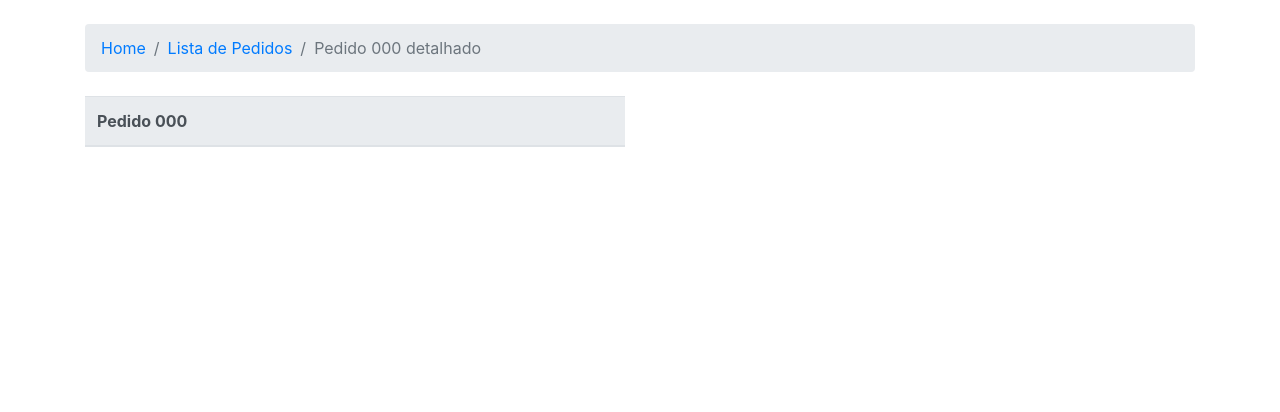
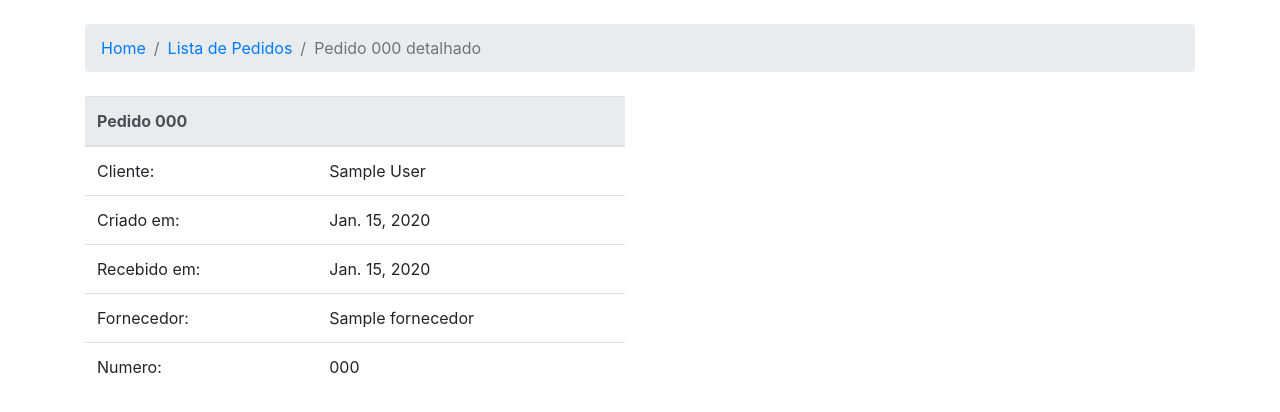
Before and after one commit to troublie/fdb_development, a Django app: page /lista_pedido/pedido_detalhes/1/ in a window 1280 px wide. Shown: the part 56-468 px from the top of the page. Run offline with Django 3.2, Linux system fonts and the light colour scheme; tables that the repository leaves empty hold one stand-in row (values such as "Sample post"); lists and menus that the app fills with data are empty; some libraries are stand-ins or nearby versions.

Commit message:
Comecar Item Detalhes View 3

```diff
--- a/myproject/templates/pedido_detalhes.html
+++ b/myproject/templates/pedido_detalhes.html
@@ -1,4 +1,5 @@
 {% extends 'base.html' %}
+{% load form_tags %}
 {% block title %} Pedido {{order.number }} {%endblock title %}
 {% block breadcrumb %}
 <li class="breadcrumb-item"><a href="{% url 'home' %}">Home</a></li>
@@ -13,10 +14,30 @@
             <thead class="thead-light">
             <tr>
                 <th>Pedido {{ order.number }}</th>
+                <th></th>
             </tr>
             </thead>
             <tbody>
-
+            <tr>
+                <td>Cliente:</td>
+                <td>{{ order.customer }}</td>
+            </tr>
+            <tr>
+                <td>Criado em:</td>
+                <td>{{ order.created_at }}</td>
+            </tr>
+            <tr>
+                <td>Recebido em:</td>
+                <td>{{ order.received_date }}</td>
+            </tr>
+            <tr>
+                <td>Fornecedor:</td>
+                <td>{{ order.fornecedor }}</td>
+            </tr>
+            <tr>
+                <td>Numero:</td>
+                <td>{{ order.number }}</td>
+            </tr>
             </tbody>
         </table>
 {% endblock content %}
```
Also changed, not shown: myproject/fuji/templatetags/form_tags.py (line endings or trailing spaces), myproject/fuji/views.py (line endings or trailing spaces).
